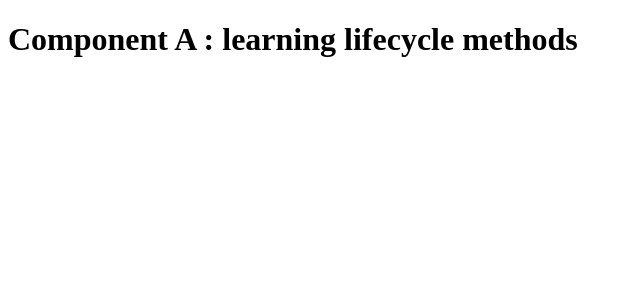
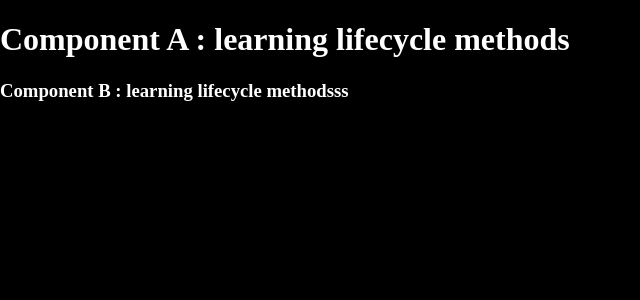
Before and after one commit to P-Sharath-Dev/React, a React (Create React App) app in the folder lifecycle/: page / in a window 1280 px wide. Shown: the top 300 px of the page, without its empty margins (0-640 px from the left). Built offline with nearby package versions, Linux system fonts and the light colour scheme.

Commit message:
understanding the execution flow of component's life-cycle methods

```diff
--- a/lifecycle/src/App.js
+++ b/lifecycle/src/App.js
@@ -1,5 +1,5 @@
 import { Component } from "react";
-import ComponentA from "./ComponentA";
+import ComponentA from "../src/component/ComponentA.js";
 
 class App extends Component {
   render() {
--- a/lifecycle/src/ComponentA.js
+++ b/lifecycle/src/component/ComponentA.js
@@ -1,4 +1,5 @@
 import { Component } from "react";
+import ComponentB from "./ComponentB";
 
 export default class ComponentA extends Component {
   //constructor() is called first implicitly no matter where you put it.(not only in react. in general this is how class works)
@@ -8,26 +9,31 @@ export default class ComponentA extends Component {
       name: "learning lifecycle methods",
     };
 
-    this.setState({
-      name: "steve",
-    });
     console.log("constructor from component A");
   }
 
   //rencer
   render() {
     console.log("render method from component A");
-    return <h1>Component A : {this.state.name}</h1>;
+    return (
+      <>
+        <div>
+          <h1>Component A : {this.state.name}</h1>
+        </div>
+
+        <ComponentB />
+      </>
+    );
   }
 
   //getDerivedStateFromProps function
   static getDerivedStateFromProps() {
-    console.log("from getDerivedStateFromProps()");
+    console.log("from getDerivedStateFromProps()-component A");
     return null;
   }
 
   //componentDidMount
   componentDidMount() {
-    console.log("from componentDidMount");
+    console.log("from componentDidMount-component A");
   }
 }
--- /dev/null
+++ b/lifecycle/src/component/ComponentB.js
@@ -0,0 +1,36 @@
+import { Component } from "react";
+
+export default class ComponentB extends Component {
+  //constructor() is called first implicitly no matter where you put it.(not only in react. in general this is how class works)
+  constructor() {
+    super();
+    this.state = {
+      name: "learning lifecycle methodsss",
+    };
+
+    console.log("constructor from component B");
+  }
+
+  //rencer
+  render() {
+    console.log("render method from component B");
+    return (
+      <>
+        <div>
+          <h3>Component B : {this.state.name}</h3>
+        </div>
+      </>
+    );
+  }
+
+  //getDerivedStateFromProps function
+  static getDerivedStateFromProps() {
+    console.log("from getDerivedStateFromProps()-component B");
+    return null;
+  }
+
+  //componentDidMount
+  componentDidMount() {
+    console.log("from componentDidMount-component B");
+  }
+}
--- a/lifecycle/src/index.js
+++ b/lifecycle/src/index.js
@@ -1,10 +1,21 @@
 import React from "react";
 import ReactDOM from "react-dom/client";
 import App from "./App";
+// import "./index.css";
 
 const root = ReactDOM.createRoot(document.getElementById("root"));
 root.render(
-  <React.StrictMode>
+  <>
+    <style>
+      {`
+        html, body, #root {
+          height: 100%;
+          margin: 0;
+          background-color: black;
+          color: white;
+        }
+      `}
+    </style>
     <App />
-  </React.StrictMode>,
+  </>,
 );
```
